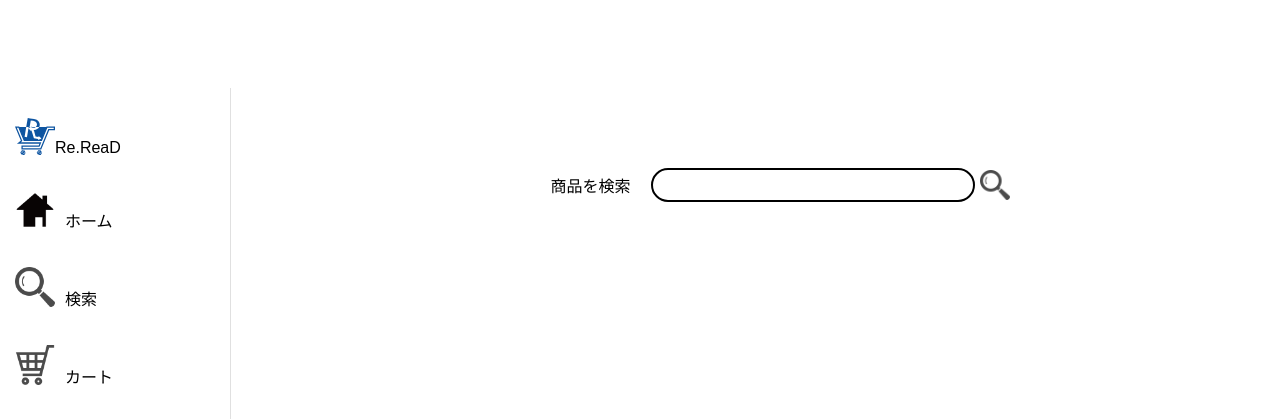
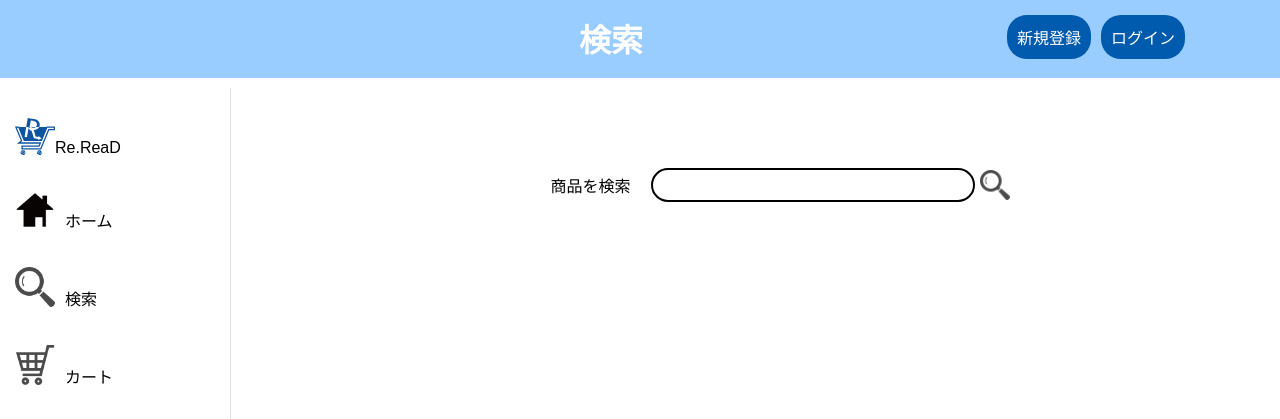
Before and after one commit to meru83/amozon, a PHP site: page /search.php in a window 1280 px wide. Shown: the top 419 px of the page. Run offline with PHP 8.4, Linux system fonts and the light colour scheme.

Commit message:
searchにヘッダー追加

```diff
--- a/css/Amozon_insta.css
+++ b/css/Amozon_insta.css
@@ -14,6 +14,7 @@
     height: 48px;
     display: flex;
     justify-content: space-between;
+    z-index: 100;
 }
 
 .space {
--- a/search.php
+++ b/search.php
@@ -1,3 +1,20 @@
+<?php
+if(isset($_SESSION['user_id'])){
+    $foo2 = <<<END
+    <form action="logout.php" method="post">
+        <input type="submit" name="logout" class="log_out" value="ログアウト">
+    </form>
+    END;
+}else{
+    $foo2 = <<<END
+    <div class="New_log">
+        <a href="register.php"><div class="log_style">新規登録</div></a>
+        <a href="login.php"><div class="log_style">ログイン</div></a>
+    </div>
+    END;
+}
+?>
+
 <!DOCTYPE html>
 <html lang="ja">
 
@@ -10,13 +27,18 @@
 </head>
 
 <body>
-<div class="Amozon-container">
+<div id="header" class="header">
+        <div class="space"></div>
+        <h1 class="h1_White">検索</h1>
+        <?=$foo2?>
+</div>
+    <div class="Amozon-container">
         <!-- Left Side Menu -->
         <div class="left-menu">
             <div>
                 <ul class="menu-list">
                     <li class="menu-item-logo"><a href=""><img src="img/cart_dake.svg" class="logo"><span class="menu-item-text-logo">Re.ReaD</span></a></li>
-                    <li class="menu-item"><a href="user_top.php"><img src="img/home.png" class="logo"><span class="menu-item-text">ホーム</span></a></li>
+                    <li class="menu-item"><a href=""><img src="img/home.png" class="logo"><span class="menu-item-text">ホーム</span></a></li>
                     <li class="menu-item"><a href="search.php"><img src="img/musimegane.png" class="logo"><span class="menu-item-text">検索</span></a></li>
                     <li class="menu-item"><a href="cartContents.php"><img src="img/cart.png" class="logo"><span class="menu-item-text">カート</span></a></li>
                     <li class="menu-item"><a href="chat_rooms.php"><img src="img/chat2.svg" class="logo"></span><span class="menu-item-text-chat">メッセージ</span></a></li>
--- a/search_results.php
+++ b/search_results.php
@@ -22,6 +22,11 @@
 </head>
 
 <body>
+<div id="header" class="header">
+        <div class="space"></div>
+        <h1 class="h1_White">検索</h1>
+        <div class="space"></div>
+</div>
     <div class="Amozon-container">
         <!-- Left Side Menu -->
         <div class="left-menu">
```
